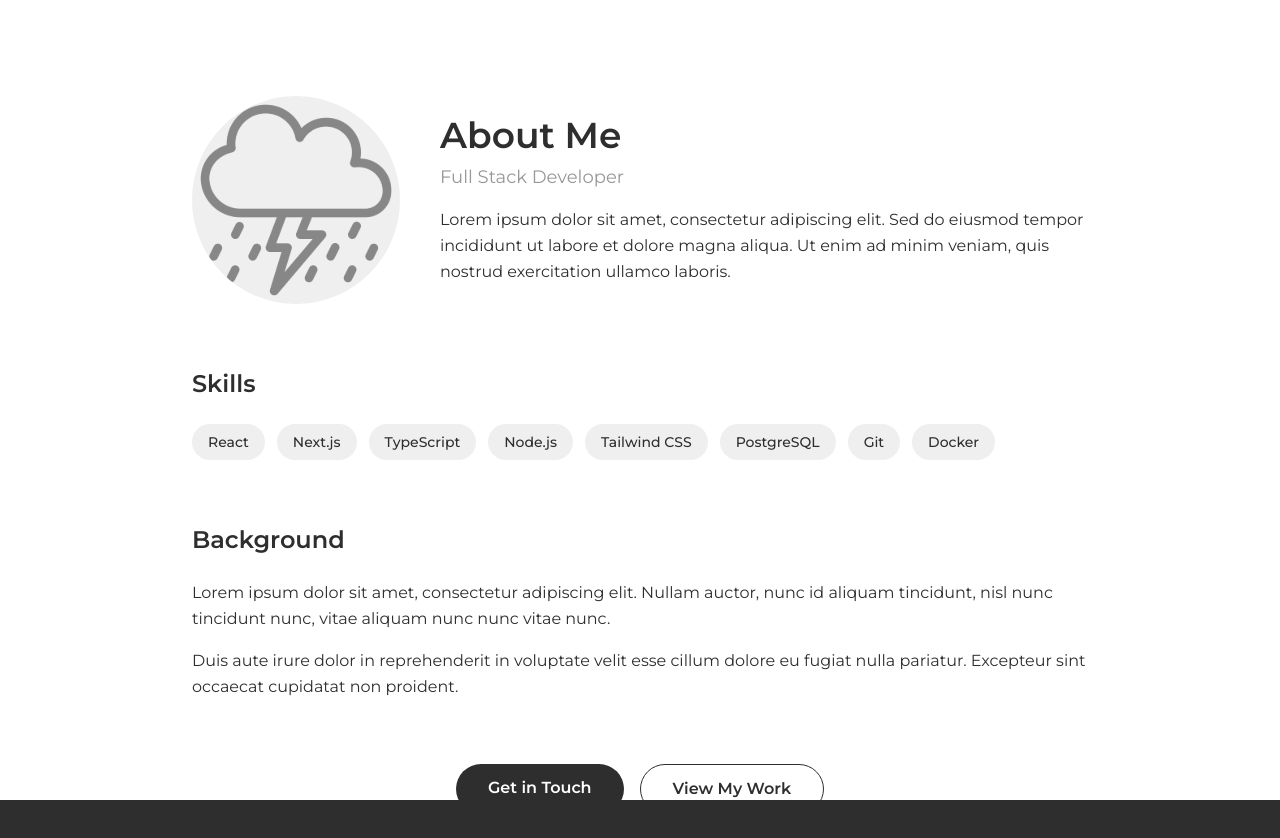
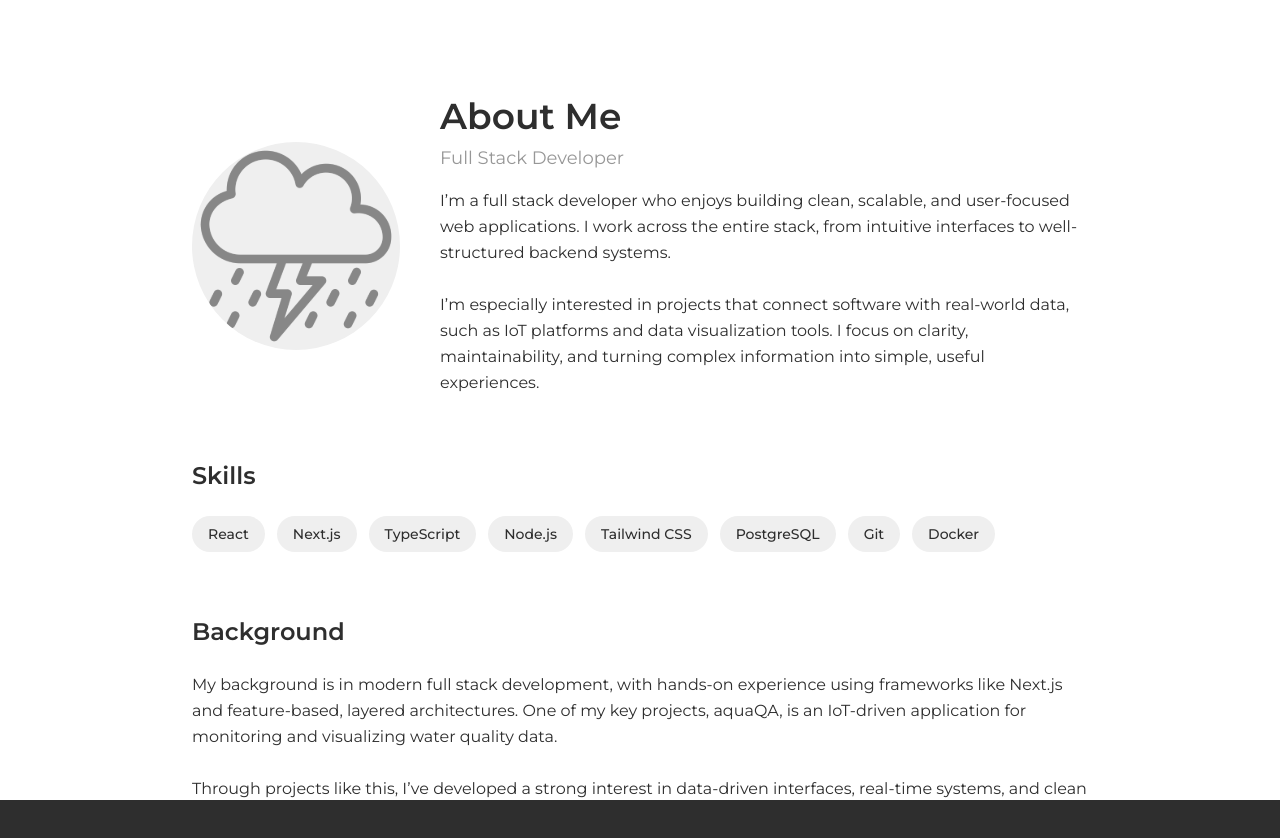
Before and after one commit to IsaiGonzalez08/Portfolio, a Next.js app: page /about-me in a window 1280 px wide. Shown: the top 838 px of the page. Built offline with nearby package versions, Linux system fonts and the light colour scheme.

Commit message:
[ADD] new information in about-page

```diff
--- a/src/features/about-me/AboutMePage.tsx
+++ b/src/features/about-me/AboutMePage.tsx
@@ -17,7 +17,7 @@ export const AboutMePage = () => {
                         transition={{ duration: 0.4, ease: "easeOut" }}
                         className="w-full max-w-4xl"
                     >
-{/*                         <Link href="/">
+                        {/*                         <Link href="/">
                             <Image src="/icons/Back.svg" alt="Logo" width={30} height={30} />
                         </Link> */}
                         <div className="flex flex-col md:flex-row items-center gap-10 mb-16">
@@ -38,7 +38,9 @@ export const AboutMePage = () => {
                                     Full Stack Developer
                                 </p>
                                 <p className="text-foreground leading-relaxed">
-                                    Lorem ipsum dolor sit amet, consectetur adipiscing elit. Sed do eiusmod tempor incididunt ut labore et dolore magna aliqua. Ut enim ad minim veniam, quis nostrud exercitation ullamco laboris.
+                                    I’m a full stack developer who enjoys building clean, scalable, and user-focused web applications. I work across the entire stack, from intuitive interfaces to well-structured backend systems.
+                                    <br /> <br />
+                                    I’m especially interested in projects that connect software with real-world data, such as IoT platforms and data visualization tools. I focus on clarity, maintainability, and turning complex information into simple, useful experiences.
                                 </p>
                             </div>
                         </div>
@@ -60,13 +62,11 @@ export const AboutMePage = () => {
                         <section className="mb-16">
                             <h2 className="text-2xl font-semibold mb-6">Background</h2>
                             <p className="text-foreground leading-relaxed mb-4">
-                                Lorem ipsum dolor sit amet, consectetur adipiscing elit. Nullam auctor, nunc id aliquam tincidunt, nisl nunc tincidunt nunc, vitae aliquam nunc nunc vitae nunc.
-                            </p>
-                            <p className="text-foreground leading-relaxed">
-                                Duis aute irure dolor in reprehenderit in voluptate velit esse cillum dolore eu fugiat nulla pariatur. Excepteur sint occaecat cupidatat non proident.
+                                My background is in modern full stack development, with hands-on experience using frameworks like Next.js and feature-based, layered architectures. One of my key projects, aquaQA, is an IoT-driven application for monitoring and visualizing water quality data.
+                                <br /> <br />
+                                Through projects like this, I’ve developed a strong interest in data-driven interfaces, real-time systems, and clean system design. I enjoy building products that are both technically solid and meaningful to users.
                             </p>
                         </section>
-
                         <div className="flex flex-col sm:flex-row gap-4 justify-center">
                             <Link
                                 href="/contact-me"
@@ -75,7 +75,7 @@ export const AboutMePage = () => {
                                 Get in Touch
                             </Link>
                             <Link
-                                href="/"
+                                href="/projects"
                                 className="px-8 py-3 border border-foreground text-foreground font-semibold rounded-full hover:bg-secondary hover:text-white hover:border-secondary transition-colors text-center"
                             >
                                 View My Work
--- a/src/features/contact-form/ui/ContactPage.tsx
+++ b/src/features/contact-form/ui/ContactPage.tsx
@@ -1,16 +1,12 @@
 "use client";
 
 import { motion } from "framer-motion";
-import Header from "shared/components/ui/Header";
 import Footer from "shared/components/ui/Footer";
-import Link from "next/link";
-import Image from "next/image";
 
 export const ContactPage = () => {
     return (
         <>
             <div className="min-h-dvh py-10">
-                <Header />
                 <main className="flex min-h-[calc(100dvh-120px)] flex-col justify-center items-center w-full px-5 sm:px-10 lg:px-14 pt-20">
                     <motion.div
                         initial={{ opacity: 0, y: 30 }}
--- a/src/shared/components/ui/Footer.tsx
+++ b/src/shared/components/ui/Footer.tsx
@@ -60,7 +60,9 @@ export const Footer = () => {
         <footer className="w-full flex flex-col border-t border-secondary rounded-4xl p-5 sm:p-10">
             <div className="flex flex-col justify-center items-center sm:flex-row w-full gap-5">
                 <div className="flex flex-col sm:flex-row items-center gap-5 w-full sm:w-1/2">
+                <Link href="/" className="w-10 h-10">
                     <Image src="/icons/logo.svg" alt="logo" width={40} height={40} />
+                </Link>
                     <p className="text-secondary text-sm text-center sm:text-left">Developer with 3 years of experience in the design, installation, and maintenance of software systems.</p>
                 </div>
                 <div className="flex gap-6 sm:w-1/2 sm:justify-start">
```
